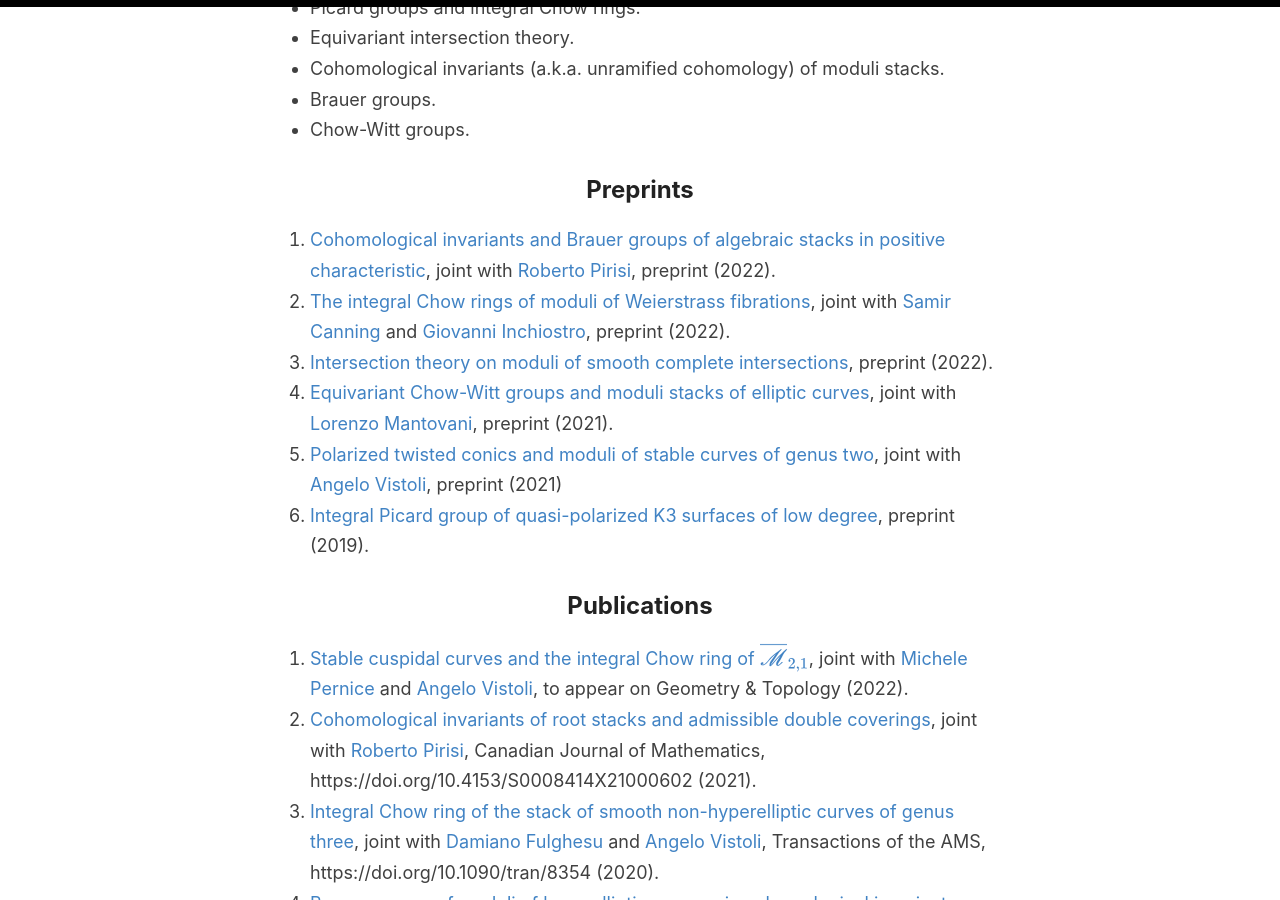
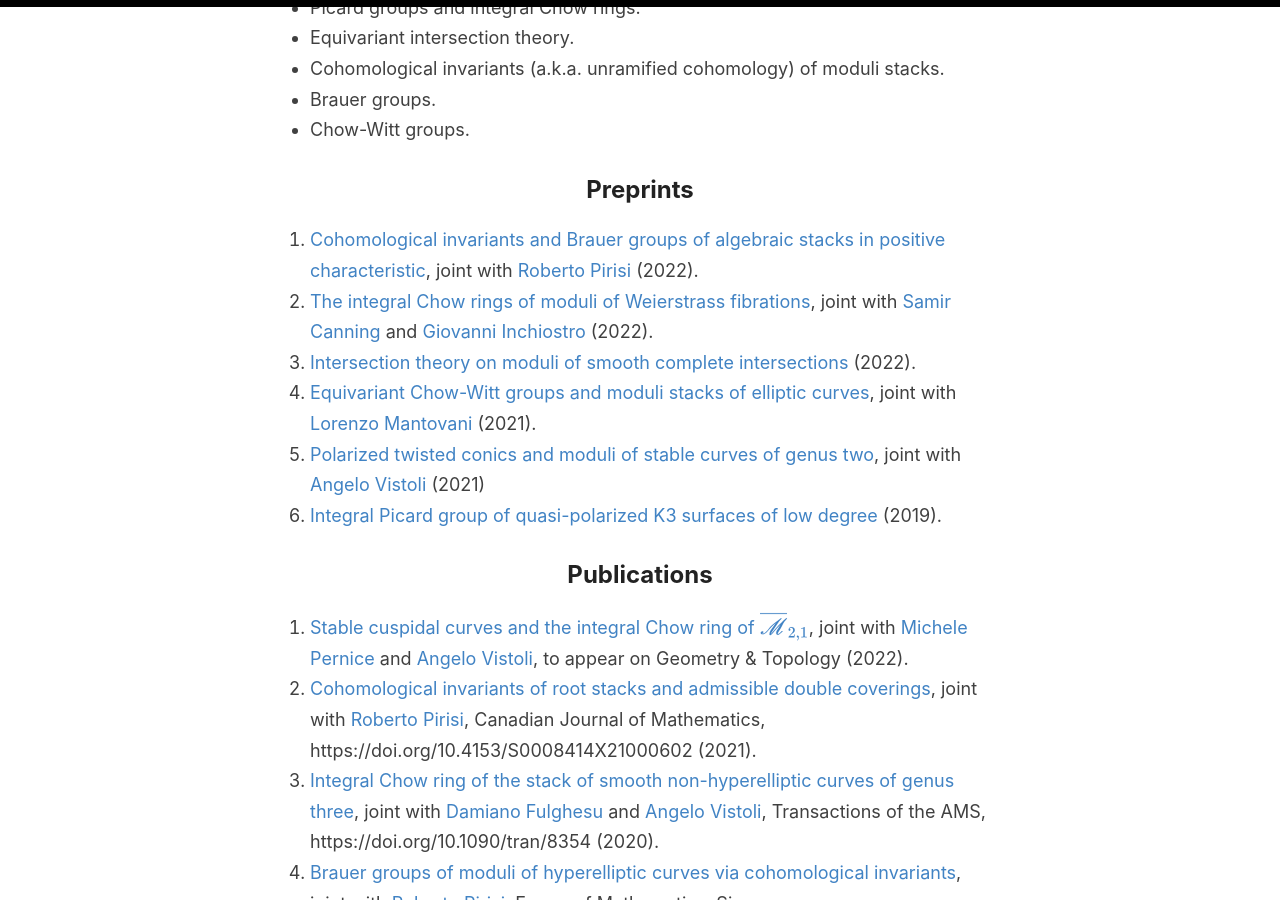
Before and after one commit to anddil/anddil.github.io, a Jekyll site: the page built from _pages/research.md, in a window 1280 px wide and 900 px high, scrolled down 661 px. Built offline with Jekyll 4.4.1, drawn with Linux system fonts in a browser that asks for light colours.

Commit message:
Update research.md

```diff
--- a/_pages/research.md
+++ b/_pages/research.md
@@ -38,12 +38,12 @@ The kind of techniques that I use range from the more abstract stack-theoretical
 - Chow-Witt groups.
 
 ## Preprints
-1. [Cohomological invariants and Brauer groups of algebraic stacks in positive characteristic](https://arxiv.org/abs/2207.08792), joint with [Roberto Pirisi](https://people.kth.se/~pirisi/), preprint (2022).
-2. [The integral Chow rings of moduli of Weierstrass fibrations](https://arxiv.org/abs/2204.05524), joint with [Samir Canning](https://mathweb.ucsd.edu/~srcannin/) and [Giovanni Inchiostro](https://sites.math.washington.edu/~ginchios/), preprint (2022).
-3. [Intersection theory on moduli of smooth complete intersections](https://arxiv.org/abs/2201.06024), preprint (2022).
-4. [Equivariant Chow-Witt groups and moduli stacks of elliptic curves](https://arxiv.org/abs/2107.02305), joint with [Lorenzo Mantovani](http://user.math.uzh.ch/mantovani/index.html), preprint (2021).
-5. [Polarized twisted conics and moduli of stable curves of genus two](https://arxiv.org/abs/2103.13204), joint with [Angelo Vistoli](http://homepage.sns.it/vistoli/), preprint (2021)
-6. [Integral Picard group of quasi-polarized K3 surfaces of low degree](https://arxiv.org/abs/1910.08758), preprint (2019).
+1. [Cohomological invariants and Brauer groups of algebraic stacks in positive characteristic](https://arxiv.org/abs/2207.08792), joint with [Roberto Pirisi](https://people.kth.se/~pirisi/) (2022).
+2. [The integral Chow rings of moduli of Weierstrass fibrations](https://arxiv.org/abs/2204.05524), joint with [Samir Canning](https://mathweb.ucsd.edu/~srcannin/) and [Giovanni Inchiostro](https://sites.math.washington.edu/~ginchios/) (2022).
+3. [Intersection theory on moduli of smooth complete intersections](https://arxiv.org/abs/2201.06024) (2022).
+4. [Equivariant Chow-Witt groups and moduli stacks of elliptic curves](https://arxiv.org/abs/2107.02305), joint with [Lorenzo Mantovani](http://user.math.uzh.ch/mantovani/index.html) (2021).
+5. [Polarized twisted conics and moduli of stable curves of genus two](https://arxiv.org/abs/2103.13204), joint with [Angelo Vistoli](http://homepage.sns.it/vistoli/) (2021)
+6. [Integral Picard group of quasi-polarized K3 surfaces of low degree](https://arxiv.org/abs/1910.08758) (2019).
 
 ## Publications
 
```
